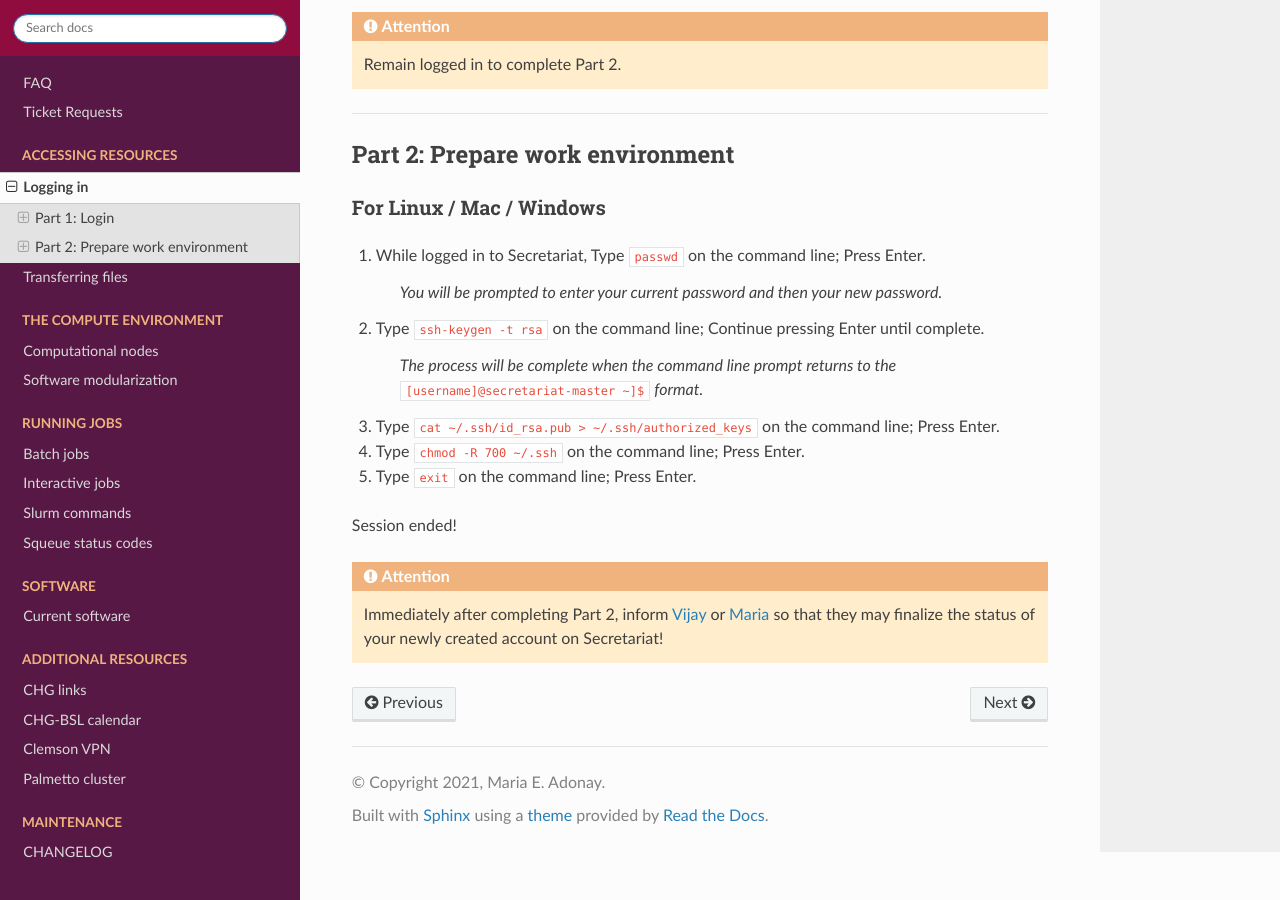
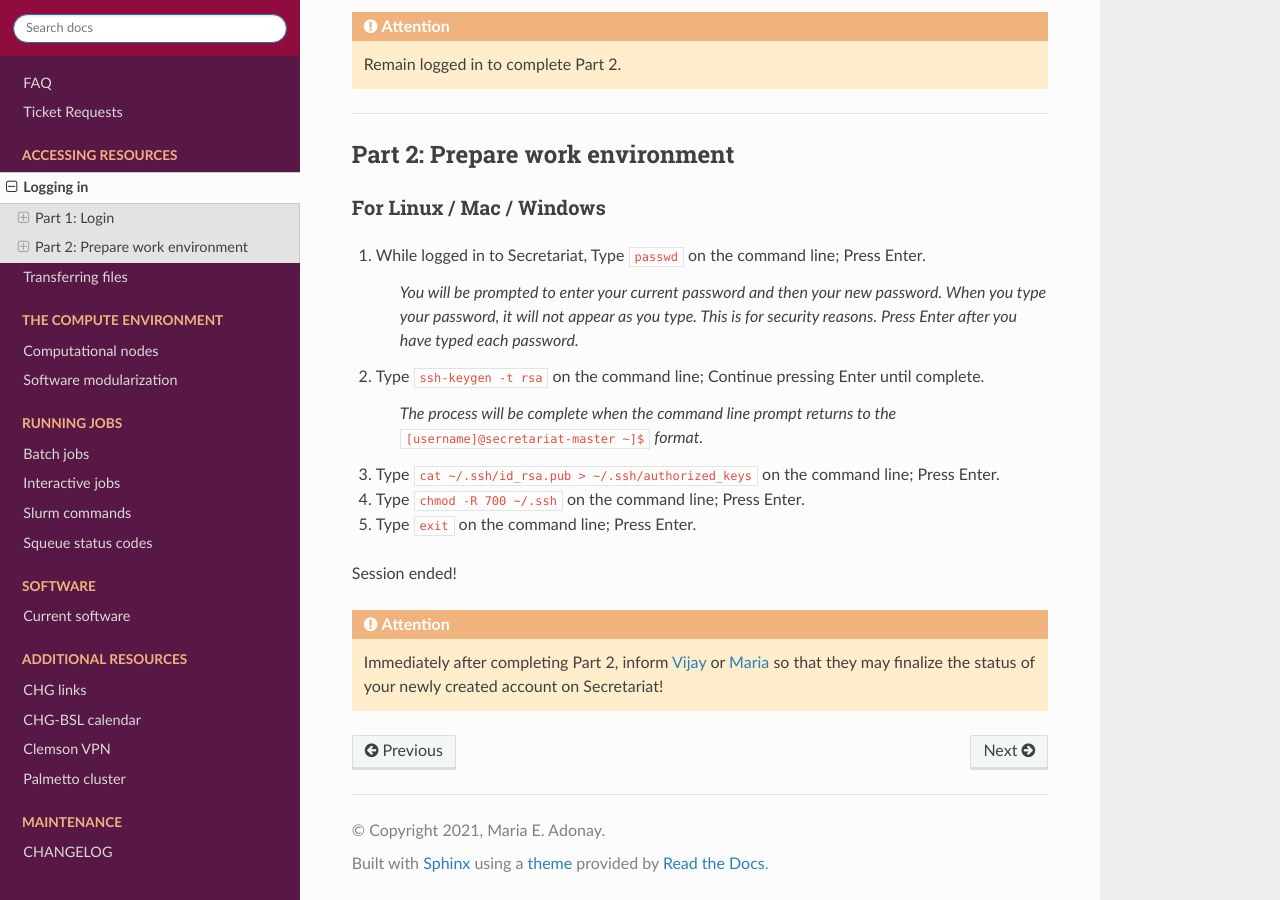
Before and after one commit to amalgamaria/secretariat, a Sphinx documentation site: the page built from docs/access/login.rst, in a window 1280 px wide and 900 px high, scrolled down 1055 px. Built offline with Sphinx 7.4.7 and the Read the Docs theme 2.0.0, drawn with Linux system fonts in a browser that asks for light colours.

Commit message:
Update password content

```diff
--- a/docs/access/login.rst
+++ b/docs/access/login.rst
@@ -54,7 +54,7 @@ For Linux / Mac / Windows
 
 1. While logged in to Secretariat, Type ``passwd`` on the command line; Press Enter.
 
-	*You will be prompted to enter your current password and then your new password.*
+	*You will be prompted to enter your current password and then your new password. When you type your password, it will not appear as you type. This is for security reasons. Press Enter after you have typed each password.*
 
 2. Type ``ssh-keygen -t rsa`` on the command line; Continue pressing Enter until complete.
 
```
